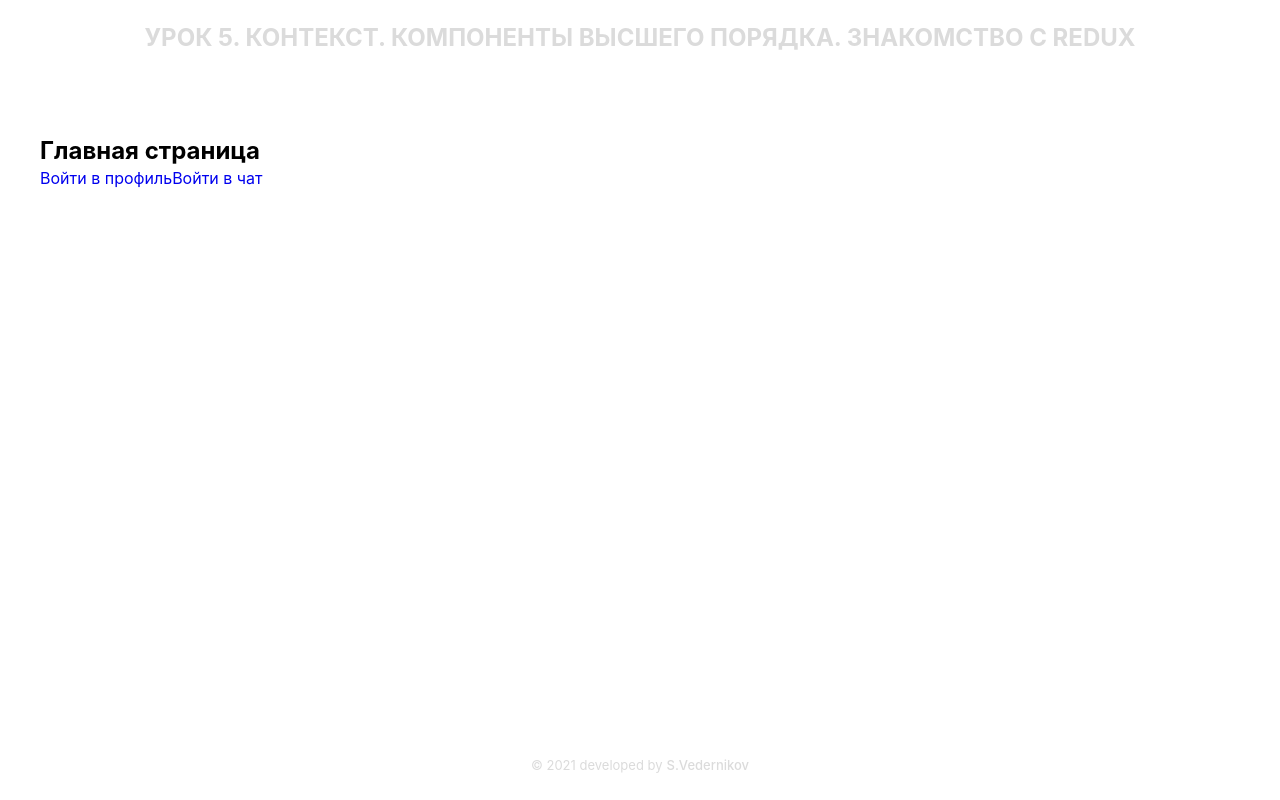
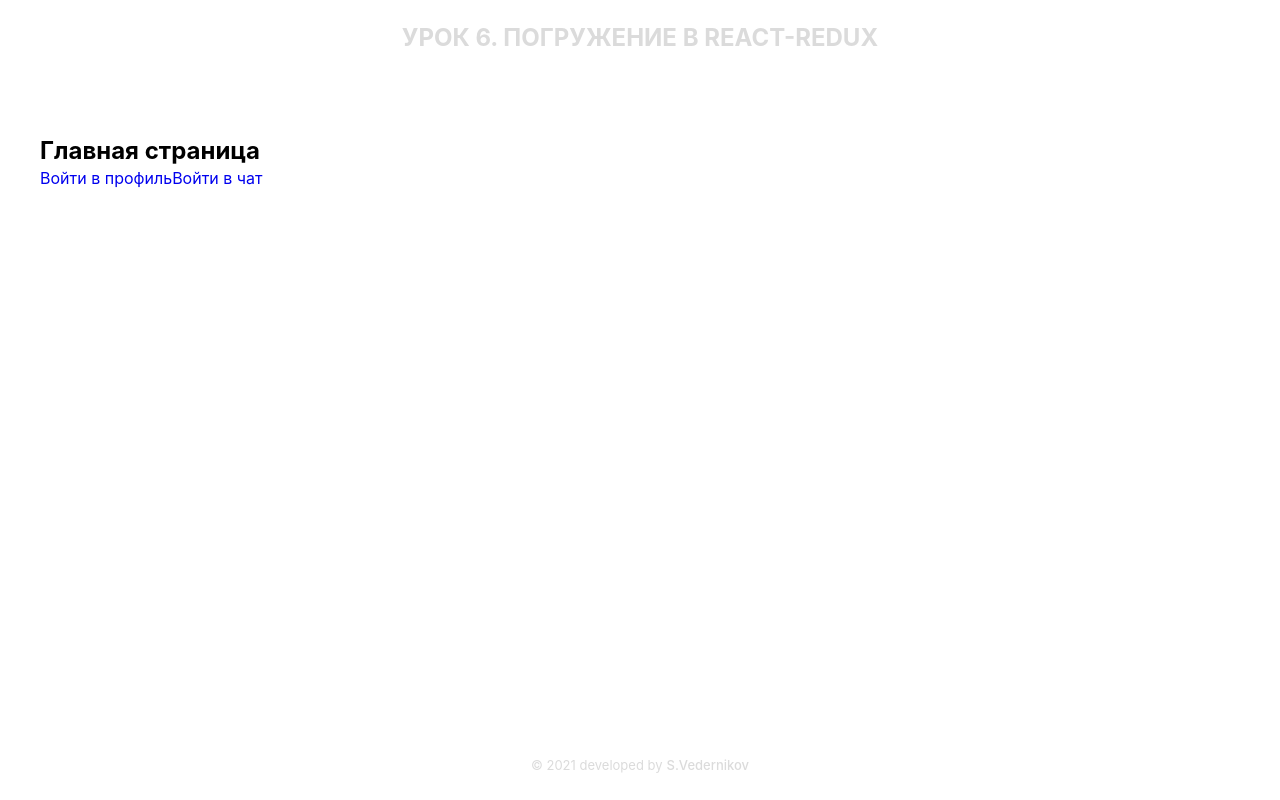
Before and after one commit to Sergey059/gb-base-react, a React (Create React App) app: page / in a window 1280 px wide. Built offline with nearby package versions, Linux system fonts and the light colour scheme.

Commit message:
empty lesson-6

```diff
--- a/src/components/Header.js
+++ b/src/components/Header.js
@@ -2,11 +2,7 @@ import React from "react";
 import styled from "styled-components";
 
 const Header = () => {
-  return (
-    <SiteTitle>
-      Урок 5. Контекст. Компоненты высшего порядка. Знакомство с Redux
-    </SiteTitle>
-  );
+  return <SiteTitle>Урок 6. Погружение в react-redux</SiteTitle>;
 };
 
 export default Header;
```
